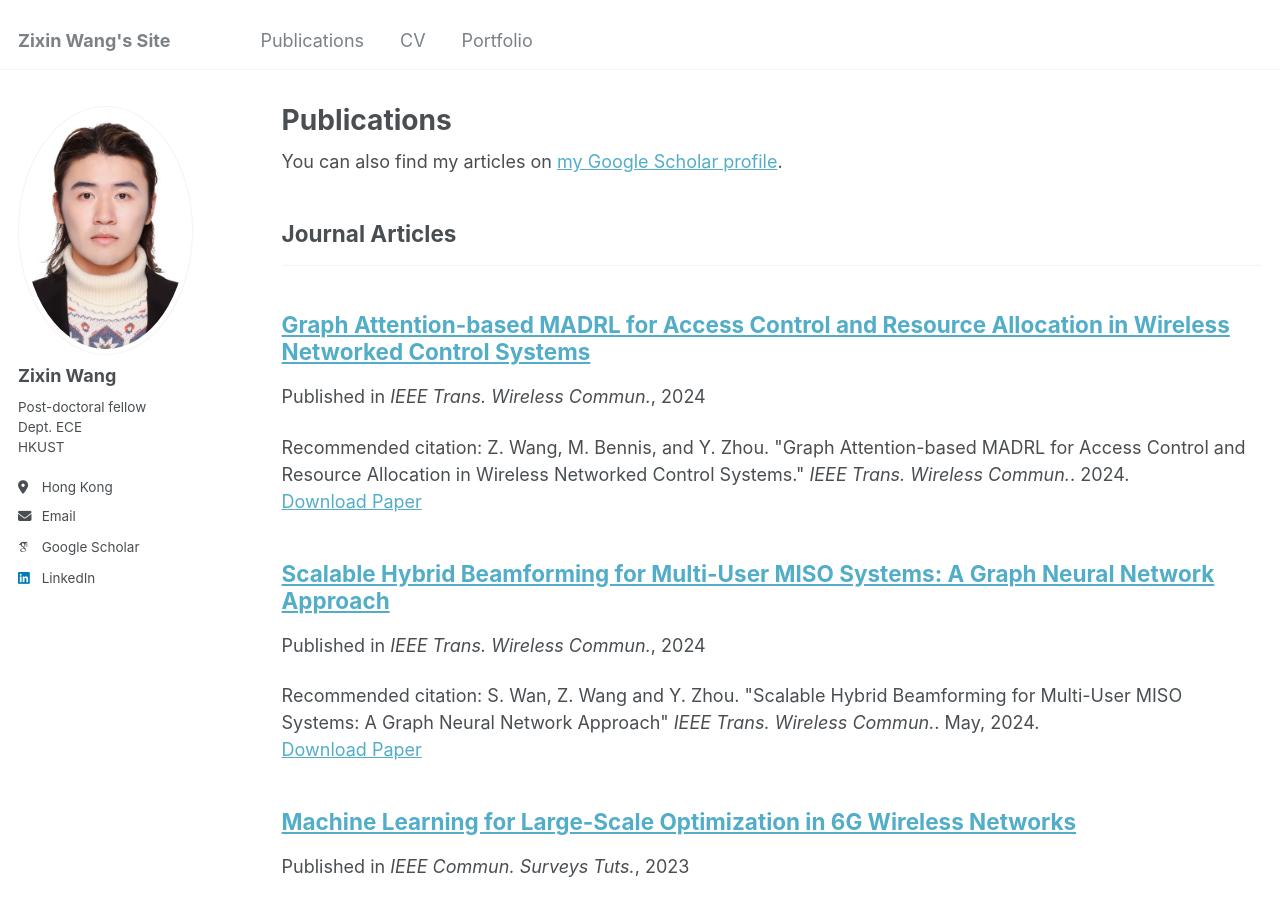
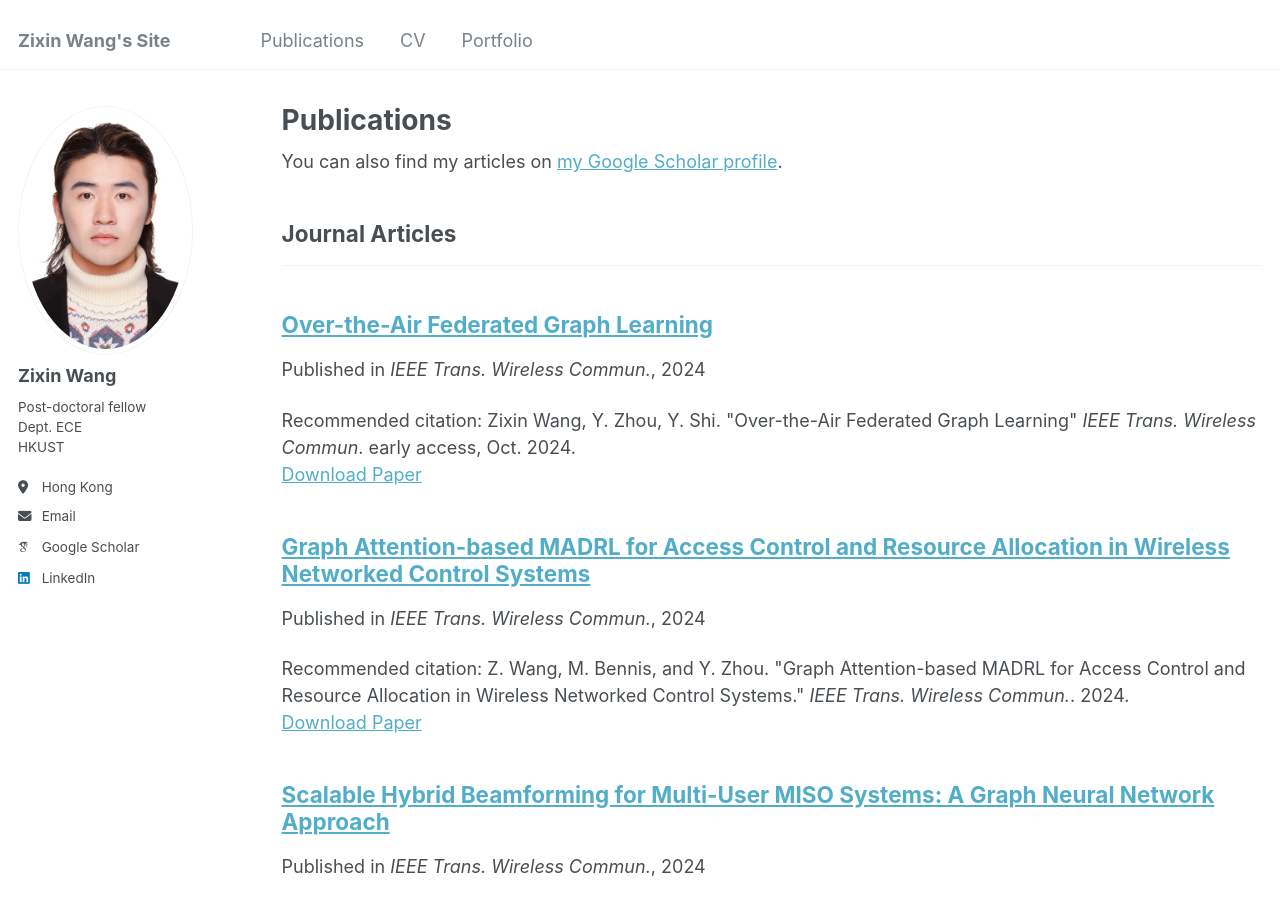
Before and after one commit to eewangzx/eewangzx.github.io, a Jekyll site: the page built from _pages/publications.html, in a window 1280 px wide and 900 px high. Built offline with Jekyll 4.4.1, drawn with Linux system fonts in a browser that asks for light colours; some web fonts are replaced.

Commit message:
add paper 15 & some news

```diff
--- /dev/null
+++ b/_publications/paper15.md
@@ -0,0 +1,12 @@
+---
+title: "Over-the-Air Federated Graph Learning"
+collection: publications
+category: manuscripts
+permalink: /publication/paper15
+# excerpt: 'This paper is about the number 2. The number 3 is left for future work.'
+date: 2024-10-08
+venue: 'IEEE Trans. Wireless Commun.'
+# slidesurl: 'http://academicpages.github.io/files/slides2.pdf'
+paperurl: 'https://ieeexplore.ieee.org/abstract/document/10709891'
+citation: 'Zixin Wang, Y. Zhou, Y. Shi. &quot;Over-the-Air Federated Graph Learning&quot; <i>IEEE Trans. Wireless Commun</i>. early access, Oct. 2024.'
+---
```
Also changed, not shown: _pages/about.md (+1 -0 lines).
